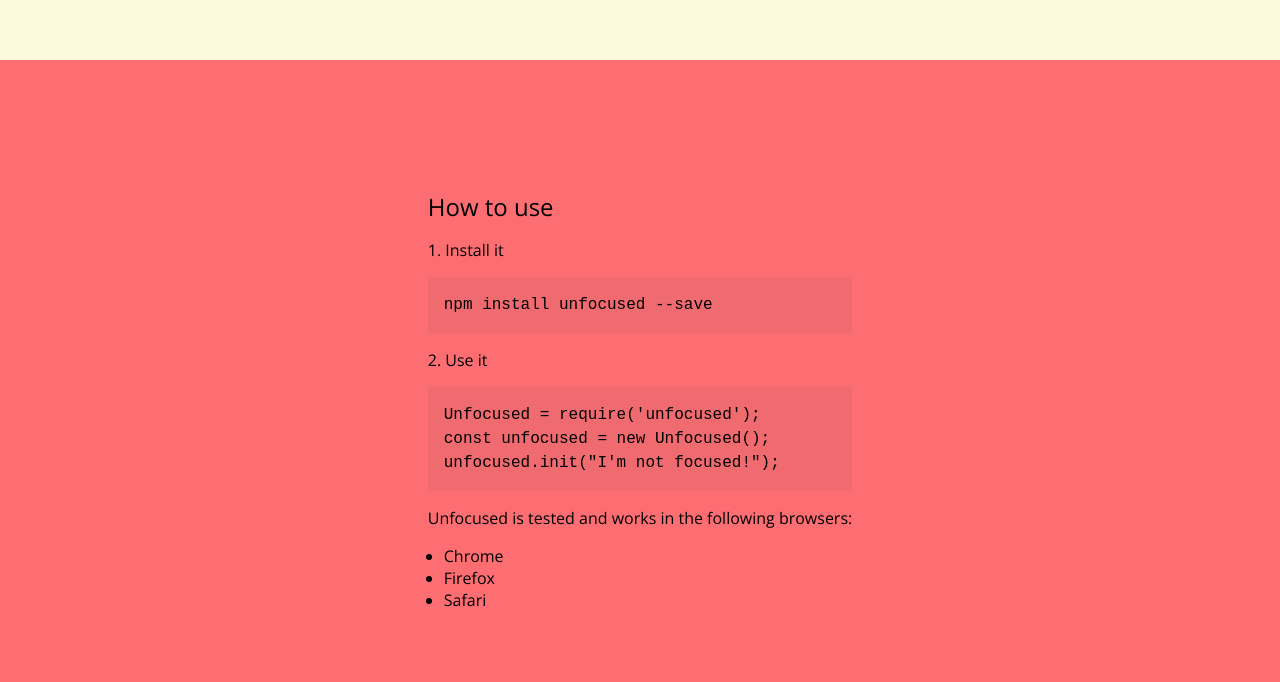
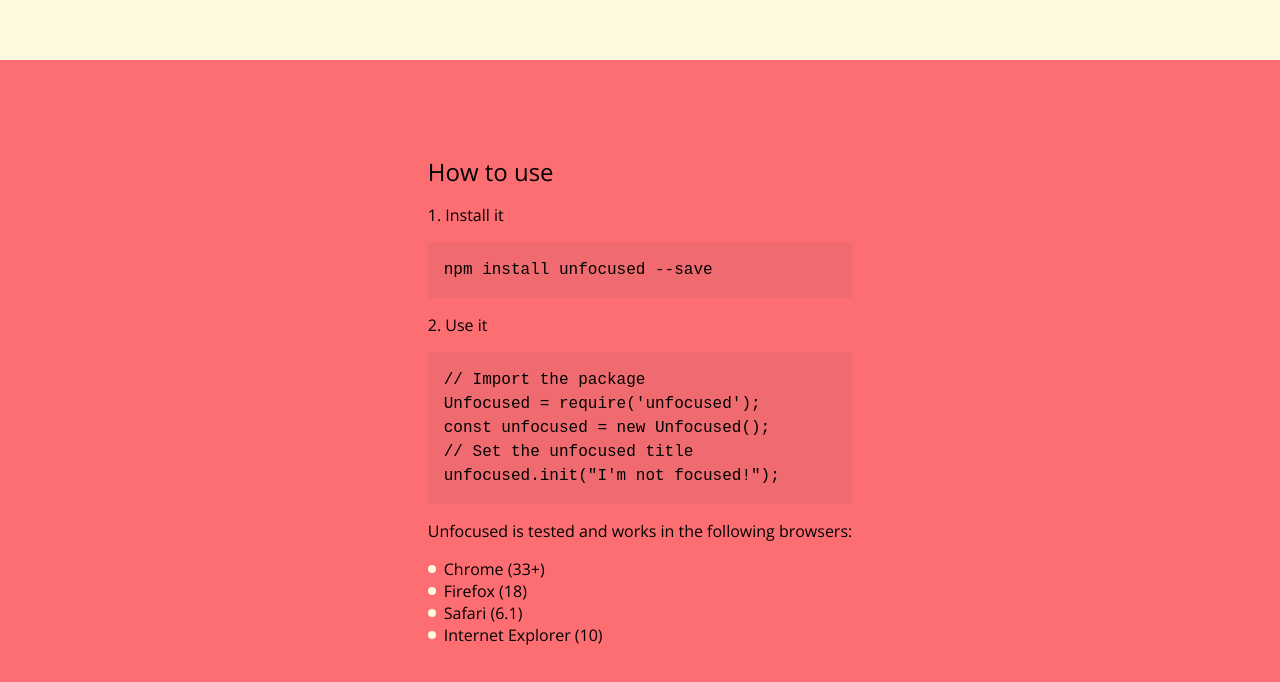
Before and after one commit to sebastianekstrom/unfocused, a website: page index.html in a window 1280 px wide. Shown: the part 1420-2102 px from the top of the page. Drawn offline with nearby package versions, Linux system fonts and the light colour scheme.

Commit message:
Design polish

```diff
--- a/index.html
+++ b/index.html
@@ -36,14 +36,17 @@
 npm install unfocused --save</pre>
       <p>2. Use it</p>
       <pre>
+// Import the package
 Unfocused = require('unfocused');
 const unfocused = new Unfocused();
+// Set the unfocused title
 unfocused.init("I'm not focused!");</pre>
       <p>Unfocused is tested and works in the following browsers:</p>
       <ul>
-        <li>Chrome</li>
-        <li>Firefox</li>
-        <li>Safari</li>
+        <li>Chrome (33+)</li>
+        <li>Firefox (18)</li>
+        <li>Safari (6.1)</li>
+        <li>Internet Explorer (10)</li>
       </ul>
     </div>
   </section>
--- a/source/sass/components/_section.scss
+++ b/source/sass/components/_section.scss
@@ -10,6 +10,10 @@
    align-items: center;
    justify-content: center;
 
+   &__content {
+     padding: 0 5em;
+   }
+
    pre {
      line-height: 1.5;
      background: #EF6B6F;
@@ -20,6 +24,22 @@
    ul {
       margin: 0;
       padding: 0 1em;
+      list-style: none;
+
+      li {
+        position: relative;
+        &:before {
+          content: "";
+          width: 8px;
+          height: 8px;
+          border-radius: 5px;
+          position: absolute;
+          left: -1em  ;
+          background: #FDF9DE;
+          top: 50%;
+          margin-top: -4px;
+        }
+      }
    }
 
    &--main {
```
Also changed, not shown: dist/css/style.css, 1 other file.
